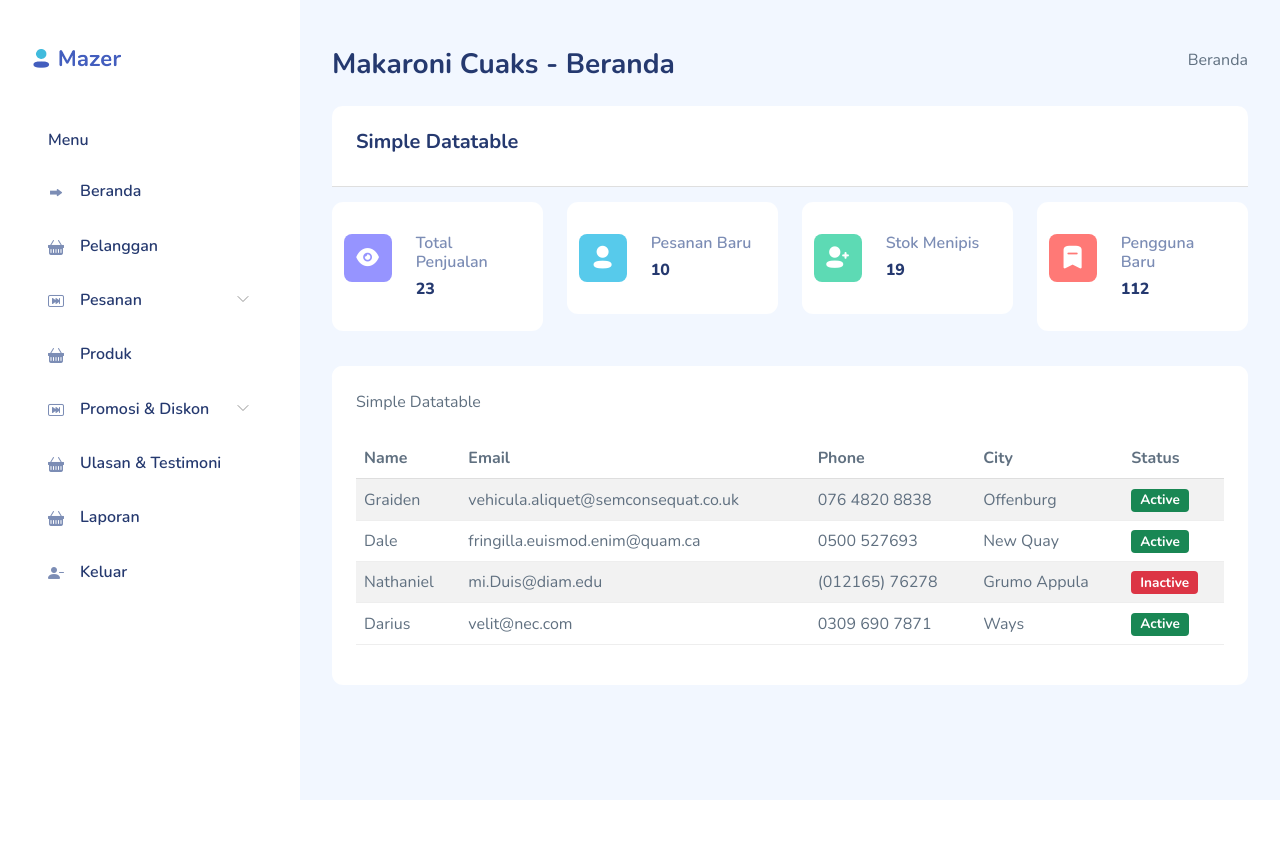
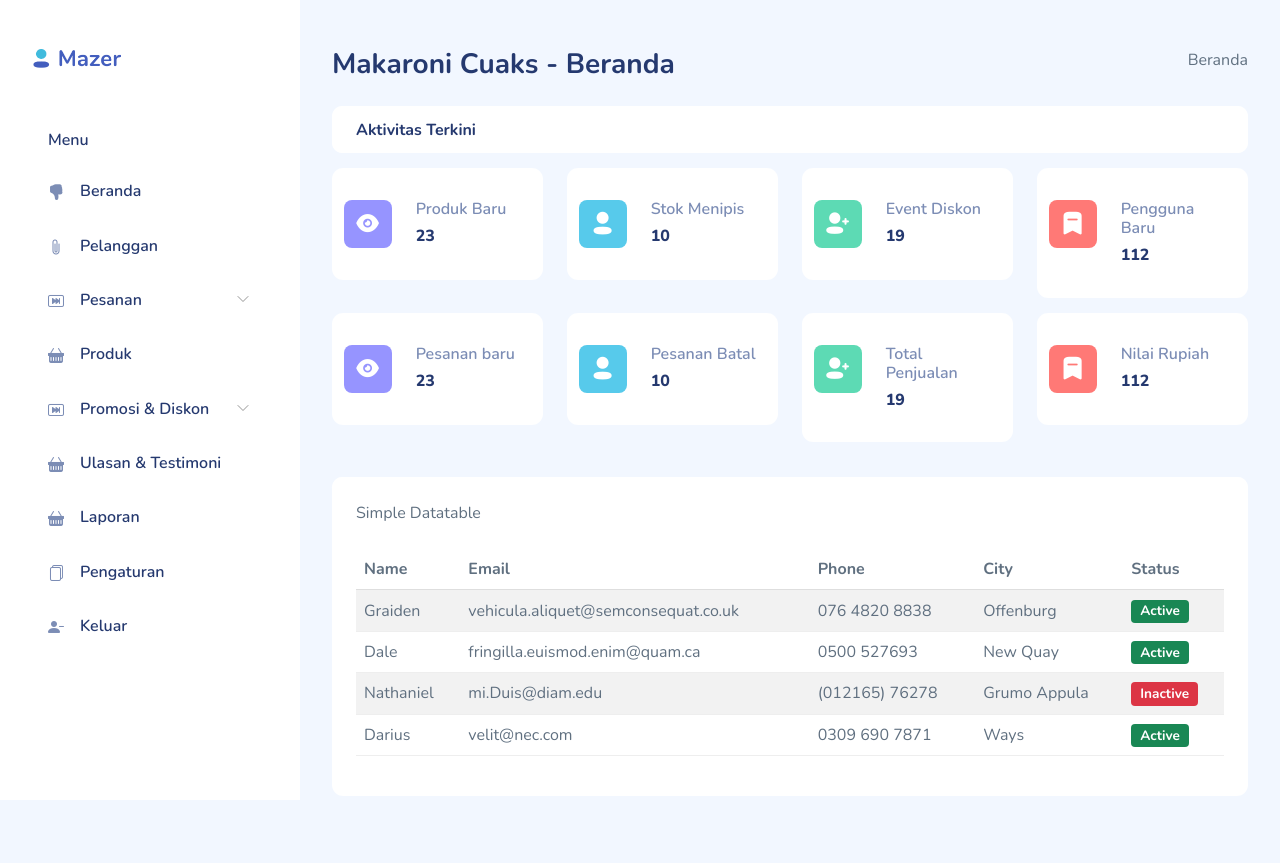
Before and after one commit to pratama6624/makaronicuaks, a CodeIgniter 4 app: the page made by app/Views/Admin/Dashboard.php in a window 1280 px wide. Before the commit the page ends 800 px from the top, so only its background shows below. Run offline with PHP 8.4 and a stand-in for CodeIgniter, Linux system fonts and the light colour scheme; the template is opened without the code that fills it, so the values that code supplies are empty; some libraries are stand-ins or nearby versions; some web fonts are replaced.

Commit message:
Modifikasi tampilan dashboard admin dan Menambahkan sidemenu Pengaturan di admin

```diff
--- a/app/Views/Admin/Dashboard.php
+++ b/app/Views/Admin/Dashboard.php
@@ -43,14 +43,14 @@
                 </div>
             </div>
             <div class="page-content">
-                <section class="section" style="margin-bottom: 15px;>
+                <section class="section" style="margin-bottom: -20px;">
                     <div class="card">
-                        <div class="card-header">
-                            <h5>Simple Datatable</h5>
+                        <div class="card-header" style="padding-bottom: 5px; padding-top: 15px; border-radius: 10px">
+                            <h6>Aktivitas Terkini</h6>
                         </div>
                     </div>
                 </section>
-                <section class="row">
+                <section class="row" style="margin-bottom: -20px;">
                     <div class="col-12">
                         <div class="row">
                             <div class="col-6 col-lg-3 col-md-6">
@@ -63,7 +63,7 @@
                                                 </div>
                                             </div>
                                             <div class="col-md-8">
-                                                <h6 class="text-muted font-semibold">Total Penjualan</h6>
+                                                <h6 class="text-muted font-semibold">Produk Baru</h6>
                                                 <h6 class="font-extrabold mb-0">23</h6>
                                             </div>
                                         </div>
@@ -80,7 +80,7 @@
                                                 </div>
                                             </div>
                                             <div class="col-md-8">
-                                                <h6 class="text-muted font-semibold">Pesanan Baru</h6>
+                                                <h6 class="text-muted font-semibold">Stok Menipis</h6>
                                                 <h6 class="font-extrabold mb-0">10</h6>
                                             </div>
                                         </div>
@@ -97,7 +97,7 @@
                                                 </div>
                                             </div>
                                             <div class="col-md-8">
-                                                <h6 class="text-muted font-semibold">Stok Menipis</h6>
+                                                <h6 class="text-muted font-semibold">Event Diskon</h6>
                                                 <h6 class="font-extrabold mb-0">19</h6>
                                             </div>
                                         </div>
@@ -115,6 +115,80 @@
                                             </div>
                                             <div class="col-md-8">
                                                 <h6 class="text-muted font-semibold">Pengguna Baru</h6>
+                                                <h6 class="font-extrabold mb-0">112</h6>
+                                            </div>
+                                        </div>
+                                    </div>
+                                </div>
+                            </div>
+                        </div>
+                    </div>
+                </section>
+                <section class="row">
+                    <div class="col-12">
+                        <div class="row">
+                            <div class="col-6 col-lg-3 col-md-6">
+                                <div class="card">
+                                    <div class="card-body px-3 py-4-5">
+                                        <div class="row">
+                                            <div class="col-md-4">
+                                                <div class="stats-icon purple">
+                                                    <i class="iconly-boldShow"></i>
+                                                </div>
+                                            </div>
+                                            <div class="col-md-8">
+                                                <h6 class="text-muted font-semibold">Pesanan baru</h6>
+                                                <h6 class="font-extrabold mb-0">23</h6>
+                                            </div>
+                                        </div>
+                                    </div>
+                                </div>
+                            </div>
+                            <div class="col-6 col-lg-3 col-md-6">
+                                <div class="card">
+                                    <div class="card-body px-3 py-4-5">
+                                        <div class="row">
+                                            <div class="col-md-4">
+                                                <div class="stats-icon blue">
+                                                    <i class="iconly-boldProfile"></i>
+                                                </div>
+                                            </div>
+                                            <div class="col-md-8">
+                                                <h6 class="text-muted font-semibold">Pesanan Batal</h6>
+                                                <h6 class="font-extrabold mb-0">10</h6>
+                                            </div>
+                                        </div>
+                                    </div>
+                                </div>
+                            </div>
+                            <div class="col-6 col-lg-3 col-md-6">
+                                <div class="card">
+                                    <div class="card-body px-3 py-4-5">
+                                        <div class="row">
+                                            <div class="col-md-4">
+                                                <div class="stats-icon green">
+                                                    <i class="iconly-boldAdd-User"></i>
+                                                </div>
+                                            </div>
+                                            <div class="col-md-8">
+                                                <h6 class="text-muted font-semibold">Total Penjualan</h6>
+                                                <h6 class="font-extrabold mb-0">19</h6>
+                                            </div>
+                                        </div>
+                                    </div>
+                                </div>
+                            </div>
+                            <div class="col-6 col-lg-3 col-md-6">
+                                <div class="card">
+                                    <div class="card-body px-3 py-4-5">
+                                        <div class="row">
+                                            <div class="col-md-4">
+                                                <div class="stats-icon red">
+                                                    <i class="iconly-boldBookmark"></i>
+                                                </div>
+                                            </div>
+                                            <div class="col-md-8">
+                                                <h6 class="text-muted font-semibold">Nilai Rupiah</h6>
                                                 <h6 class="font-extrabold mb-0">112</h6>
                                             </div>
                                         </div>
--- a/app/Views/Layouts/Sections/AdminSidebar.php
+++ b/app/Views/Layouts/Sections/AdminSidebar.php
@@ -4,14 +4,14 @@
 
                         <li class="sidebar-item <?= $sideMenuTitle == "home" ? 'active' : '' ?>">
                             <a href="<?= base_url("/admin/home") ?>" class='sidebar-link'>
-                                <i class="bi bi-grid-fill"></i>
+                                <i class="bi bi-house-fill"></i>
                                 <span>Beranda</span>
                             </a>
                         </li>
 
                         <li class="sidebar-item <?= $sideMenuTitle == "customers" ? 'active' : '' ?>">
                             <a href="<?= base_url("/admin/customers") ?>" class='sidebar-link'>
-                                <i class="bi bi-basket-fill"></i>
+                                <i class="bi bi-person-fill"></i>
                                 <span>Pelanggan</span>
                             </a>
                         </li>
@@ -69,6 +69,13 @@
                             </a>
                         </li>
 
+                        <li class="sidebar-item <?= $sideMenuTitle == "setting" ? 'active' : '' ?>">
+                            <a href="<?= base_url("/admin/reports") ?>" class='sidebar-link'>
+                                <i class="bi bi-gear-fill"></i>
+                                <span>Pengaturan</span>
+                            </a>
+                        </li>
+
                         <li class="sidebar-item">
                             <a href="/logout" class='sidebar-link'>
                                 <i class="bi bi-power"></i>
```
